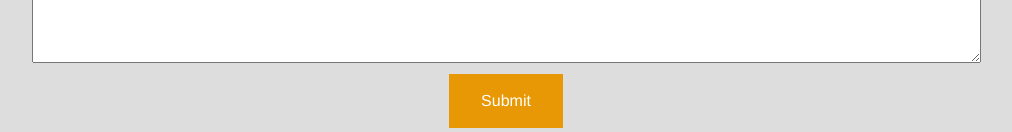
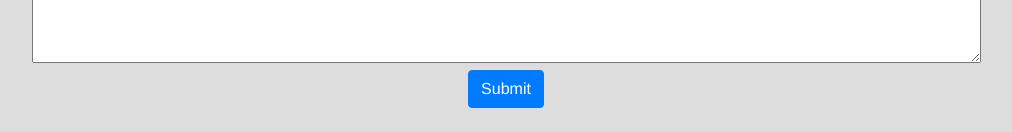
Before and after one commit to jman563412/restaurant-app, a Vue app: page /payment in a window 1280 px wide. Shown: the part 1059-1191 px from the top of the page, without its empty margins (134-1146 px from the left). Built offline with nearby package versions, Linux system fonts and the light colour scheme.

Commit message:
Added Saved Review

```diff
--- a/src/components/totalBox.vue
+++ b/src/components/totalBox.vue
@@ -132,7 +132,7 @@ export default {
   display: inline-block;
   width: 100%;
   border: none;
-  color: rgb(31, 31, 31);
+  color: #353535;
   padding: 90px 128px;
   text-align: left;
   vertical-align: left;
--- a/src/main.js
+++ b/src/main.js
@@ -10,7 +10,8 @@ const store = createStore({
             quantity: [],
             count: 0,
             tipPercent: 0,
-            specialInstructions: ""
+            specialInstructions: "",
+            review: "",
     }
 },
 mutations: {
--- a/src/views/Payment.vue
+++ b/src/views/Payment.vue
@@ -37,11 +37,12 @@
   <div class="ReviewBox">
     <label ><font size="+2">Write a Review</font></label>
     <br>
-    <textarea rows="10" cols="100">
+    <textarea id="{{this.$store.state.review}}" v-model="this.$store.state.review" rows="10" cols="100">
       </textarea>
       <br>
-      <button class="submit">Submit</button>
+      <button class="btn btn-primary" type="submit">Submit</button>
   </div>
+  <br>
 
 </template>
 
@@ -143,4 +144,7 @@ input {
   margin: 4px 2px;
   cursor: pointer;
 }
+.ReviewBox{
+  border: none;
+}
 </style>
--- a/src/views/paymentComplete.vue
+++ b/src/views/paymentComplete.vue
@@ -1,4 +1,6 @@
 <template>
 
     ORDER COMPLETE
+    <br>
+    Review Debug - {{this.$store.state.review}}
 </template>
```
